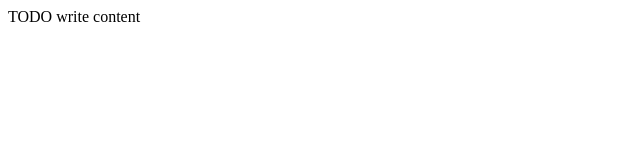
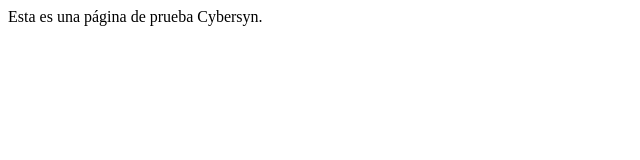
Before and after one commit to rodvaldes/Netbeans, a plain HTML site: page web/index.html in a window 1280 px wide. Shown: the whole page, without its empty margins (0-640 px from the left). Drawn offline with Linux system fonts and the light colour scheme.

```diff
--- a/web/index.html
+++ b/web/index.html
@@ -6,11 +6,11 @@ and open the template in the editor.
 -->
 <html>
     <head>
-        <title>TODO supply a title</title>
+        <title>Cybersyn Java WebSite</title>
         <meta charset="UTF-8">
         <meta name="viewport" content="width=device-width, initial-scale=1.0">
     </head>
     <body>
-        <div>TODO write content</div>
+        <div>Esta es una página de prueba Cybersyn.</div>
     </body>
 </html>
```
Also changed, not shown: 1 other file.
